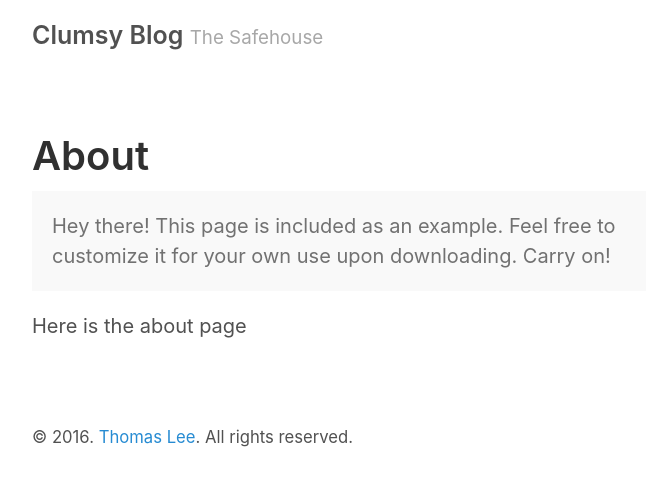
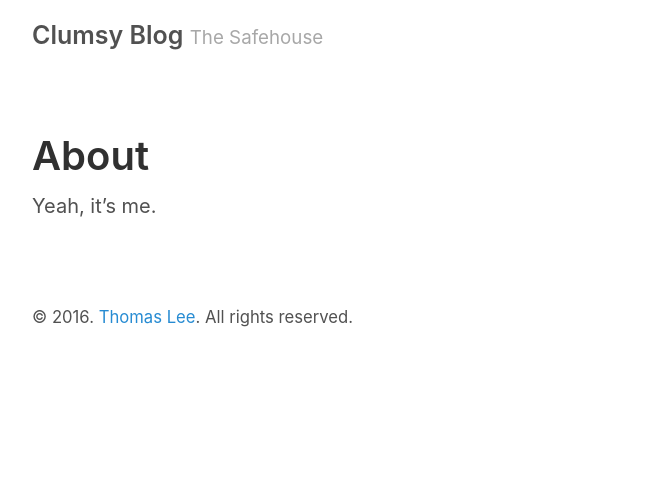
Before and after one commit to ClumsyLee/ThomasLee969.github.io, a Jekyll site: the page built from about.md, in a window 1280 px wide. Shown: the top 486 px of the page, without its empty margins (258-904 px from the left). Built offline with Jekyll 4.4.1, drawn with Linux system fonts in a browser that asks for light colours.

Commit message:
Update about page

```diff
--- a/about.md
+++ b/about.md
@@ -3,8 +3,4 @@ layout: page
 title: About
 ---
 
-<p class="message">
-  Hey there! This page is included as an example. Feel free to customize it for your own use upon downloading. Carry on!
-</p>
-
-Here is the about page
+Yeah, it's me.
```
